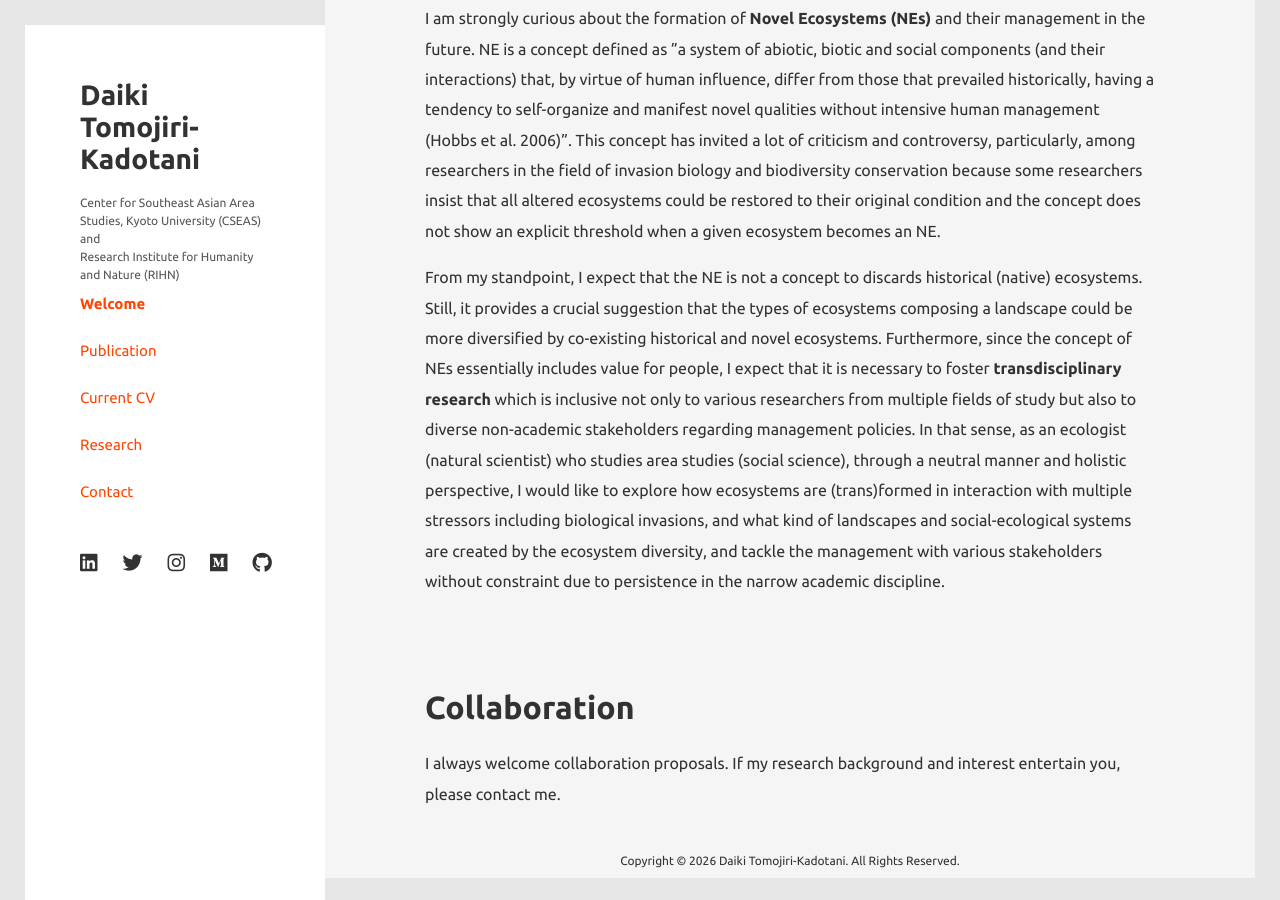
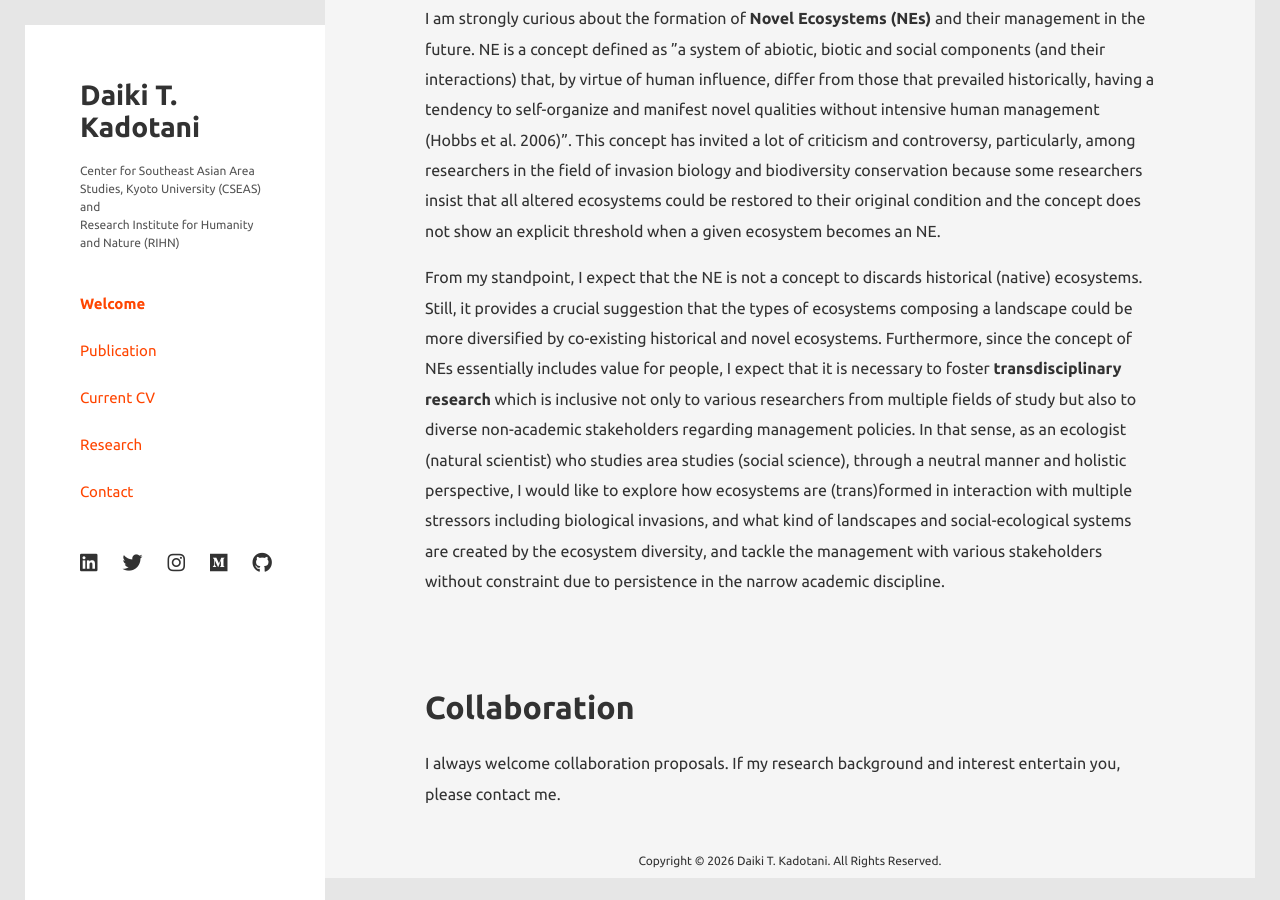
Before and after one commit to tjdk1992/tjdk1992.github.io, a Jekyll site: the page built from index.md, in a window 1280 px wide and 900 px high, scrolled down 1690 px. Built offline with Jekyll 4.4.1, drawn with Linux system fonts in a browser that asks for light colours; nearby versions of some CDN libraries.

Commit message:
Update sidebar name to Daiki T. Kadotani

```diff
--- a/_data/profile.yml
+++ b/_data/profile.yml
@@ -1,4 +1,4 @@
-name: "Daiki Tomojiri-Kadotani"
+name: "Daiki T. Kadotani"
 affiliation_1: "Center for Southeast Asian Area Studies, Kyoto University (CSEAS)"
 affiliation_2: "Research Institute for Humanity and Nature (RIHN)"
 email: "tomojiri.daiki@gmail.com"
```
Also changed, not shown: _data/publications.yml (+0 -7 lines).
